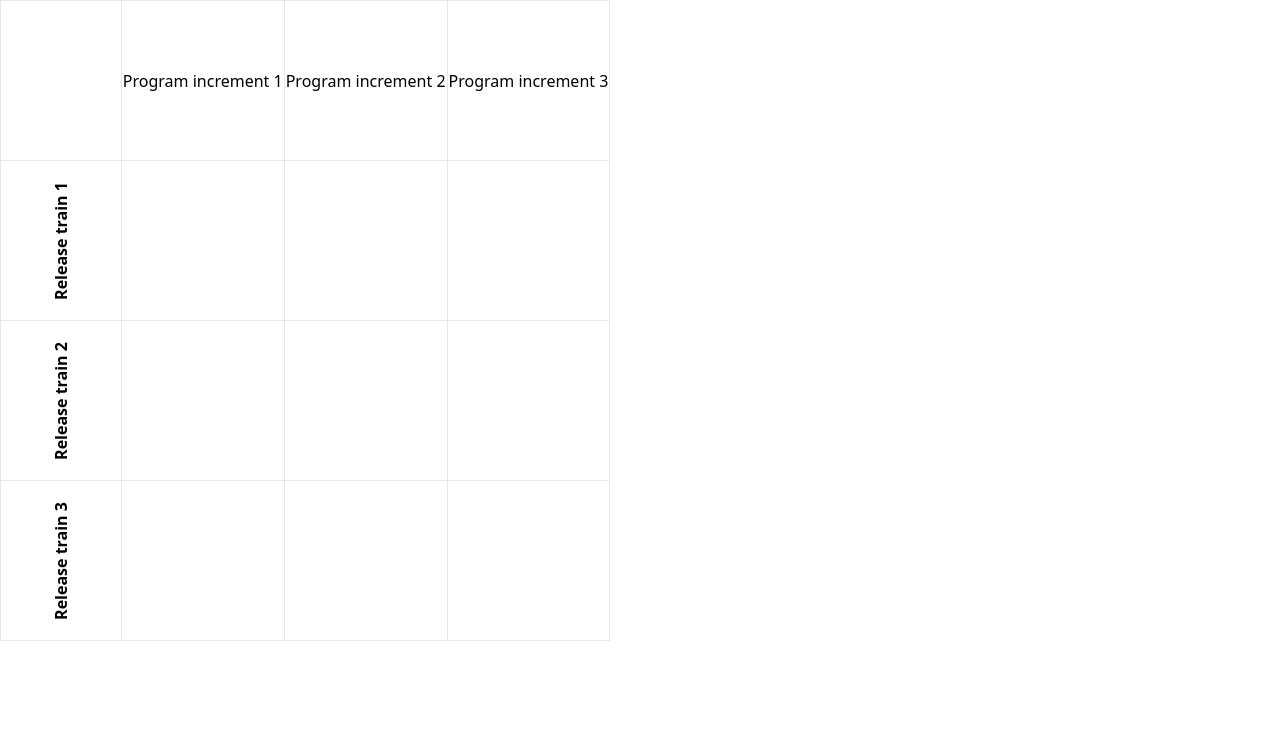
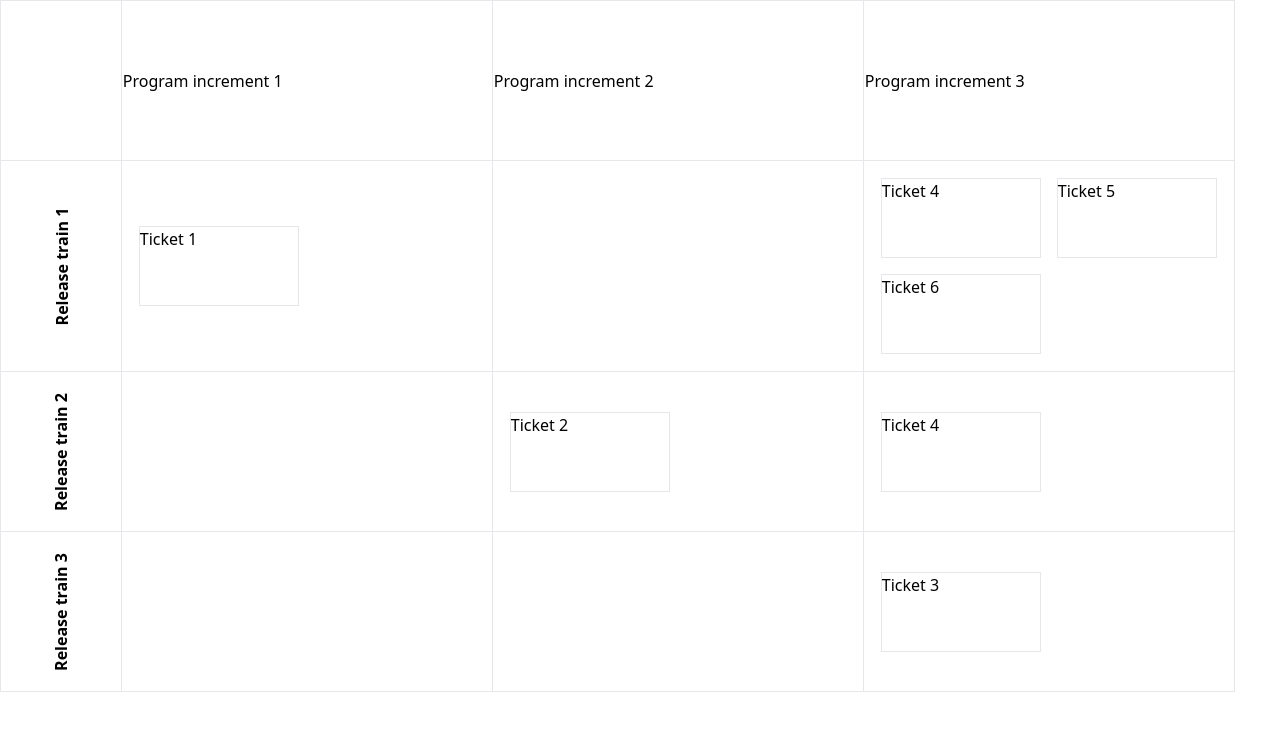
Before and after one commit to ArkadiNazarian/planning-board, a React (Create React App) app: page / in a window 1280 px wide. Shown: the top 730 px of the page. Built offline with nearby package versions, Linux system fonts and the light colour scheme.

Commit message:
refactor the template of code

```diff
--- a/src/App.tsx
+++ b/src/App.tsx
@@ -1,94 +1,18 @@
-import { release_train_list, program_increment_list, tickets_list } from "./data";
+import { Card } from "./card";
+import { release_train_list, program_increment_list } from "./data";
 import './my.css'
-// function App() {
-//   return (
-//     <div className="App tw-ml-7">
-//       <div className="tw-flex tw-relative">
-//         {
-//           program_increment_list.map((increment_value, increment_index) => (
-//             <div className="tw-border">
-//               <p className="tw-w-96 tw-border-b-4">{increment_value.title}</p>
-//               <div className="tw-flex tw-flex-col tw-mt-[-13rem] tw-ml-[-8rem]">
-//                 {
-//                   release_train_list.map((train_value, index) => (
-//                     <div className="">
-//                       <p className="tw-origin-center tw--rotate-90 tw-h-60"> {increment_index === 0 && train_value.title }</p>
-//                       <div className="tw-ml-40 tw-mt-20">
-//                         {
-//                           tickets_list.filter((value)=>train_value._id === value.release_train_id && increment_value._id === value.program_increment_id).map((ticket_value, index) => (
-//                             <div className="tw-w-56 tw-h-32 tw-border">
-//                               {ticket_value.title}
-//                             </div>
-//                           ))
-//                         }
-//                       </div>
-//                     </div>
-//                   ))
-//                 }
-//               </div>
-//             </div>
-//           ))
-//         }
-//       </div>
-//     </div>
-//   );
-// }
 
 const App = () => {
   return (
     <div>
-      {/* {
-        release_train_list.map((value, train_index) => (
-          <div className="">
-            <p className="tw-py-14 tw-px-6 tw-w-48 tw--rotate-90 tw-mt-[3.75rem] tw-border">{value.title}</p>
-            <div className="tw-flex tw-ml-48">
-              {
-                program_increment_list.map((value, index) => (
-                  <div>
-                    <p className={`tw-border tw-mt-[-10rem]`}>{train_index === 0 && value.title}</p>
-                    <div className="tw-w-36 tw-h-40 tw-border"></div>
-                  </div>
-                ))
-              }
-            </div>
-          </div>
-        ))
-      } */}
-
-      {/* <table>
-        <tr>
-          <td rowSpan={2}></td>
-        </tr>
-        <tr>
-          <th>Produced</th>
-          <th>Sold</th>
-          <th>Produced</th>
-          <th>Sold</th>
-        </tr>
-        <tr>
-          <th>Teddy Bears</th>
-          <td>50,000</td>
-          <td>30,000</td>
-          <td>100,000</td>
-          <td>80,000</td>
-        </tr>
-        <tr>
-          <th>Board Games</th>
-          <td>10,000</td>
-          <td>5,000</td>
-          <td>12,000</td>
-          <td>9,000</td>
-        </tr>
-      </table> */}
-
       <table className="tw-border">
         {
-          release_train_list.map((value, train_index) => (
-            <tr className="">
-              <th className="tw-border">{value.title}</th>
+          release_train_list.map((train_value, train_index) => (
+            <tr>
+              <th className="tw-border">{train_value.title}</th>
               {
-                program_increment_list.map((value, index) => (
-                  <td className="tw-border">{train_index === 0 && value.title}</td>
+                program_increment_list.map((increment_value, index) => (
+                  <td className="tw-border">{train_index === 0 ? increment_value.title:<Card program_increment_id={increment_value._id} release_train_id={train_value._id}/>}</td>
                 ))
               }
             </tr>
--- /dev/null
+++ b/src/card.tsx
@@ -0,0 +1,23 @@
+import { tickets_list } from "./data";
+
+interface ICardModel {
+    release_train_id: string;
+    program_increment_id: string;
+}
+
+export const Card = (props: ICardModel) => {
+
+    const filtered_array = tickets_list.filter((value, index) => value.program_increment_id === props.program_increment_id && value.release_train_id === props.release_train_id)
+
+    return (
+        <div className="tw-grid tw-grid-cols-2 tw-p-2">
+            {
+                filtered_array.map((value, index) => (
+                    <div className="tw-border tw-m-2 tw-w-40 tw-h-20">
+                        <p className="">{value.title}</p>
+                    </div>
+                ))
+            }
+        </div>
+    )
+}
--- a/src/data.ts
+++ b/src/data.ts
@@ -15,7 +15,7 @@ export const program_increment_list = [
 
 export const release_train_list = [
     {
-        id:"r0",
+        _id:"r0",
         title:""
     },
     {
@@ -63,4 +63,18 @@ export const tickets_list = [
         release_train_id:"r1",
         title: "Ticket 4"
     }
+    ,
+    {
+        _id: "t5",
+        program_increment_id: "p3",
+        release_train_id:"r1",
+        title: "Ticket 5"
+    }
+    ,
+    {
+        _id: "t6",
+        program_increment_id: "p3",
+        release_train_id:"r1",
+        title: "Ticket 6"
+    }
  ]
```
